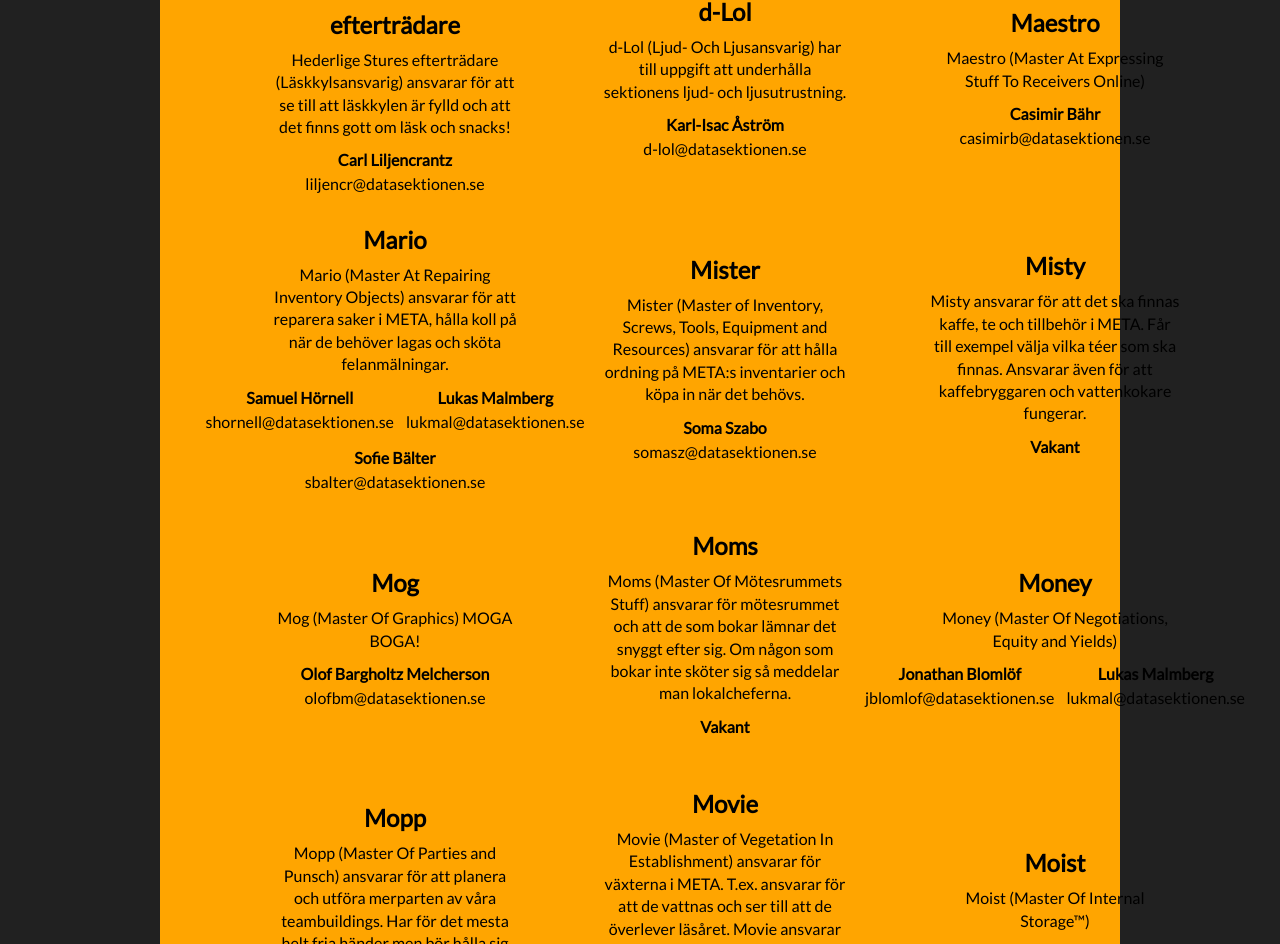
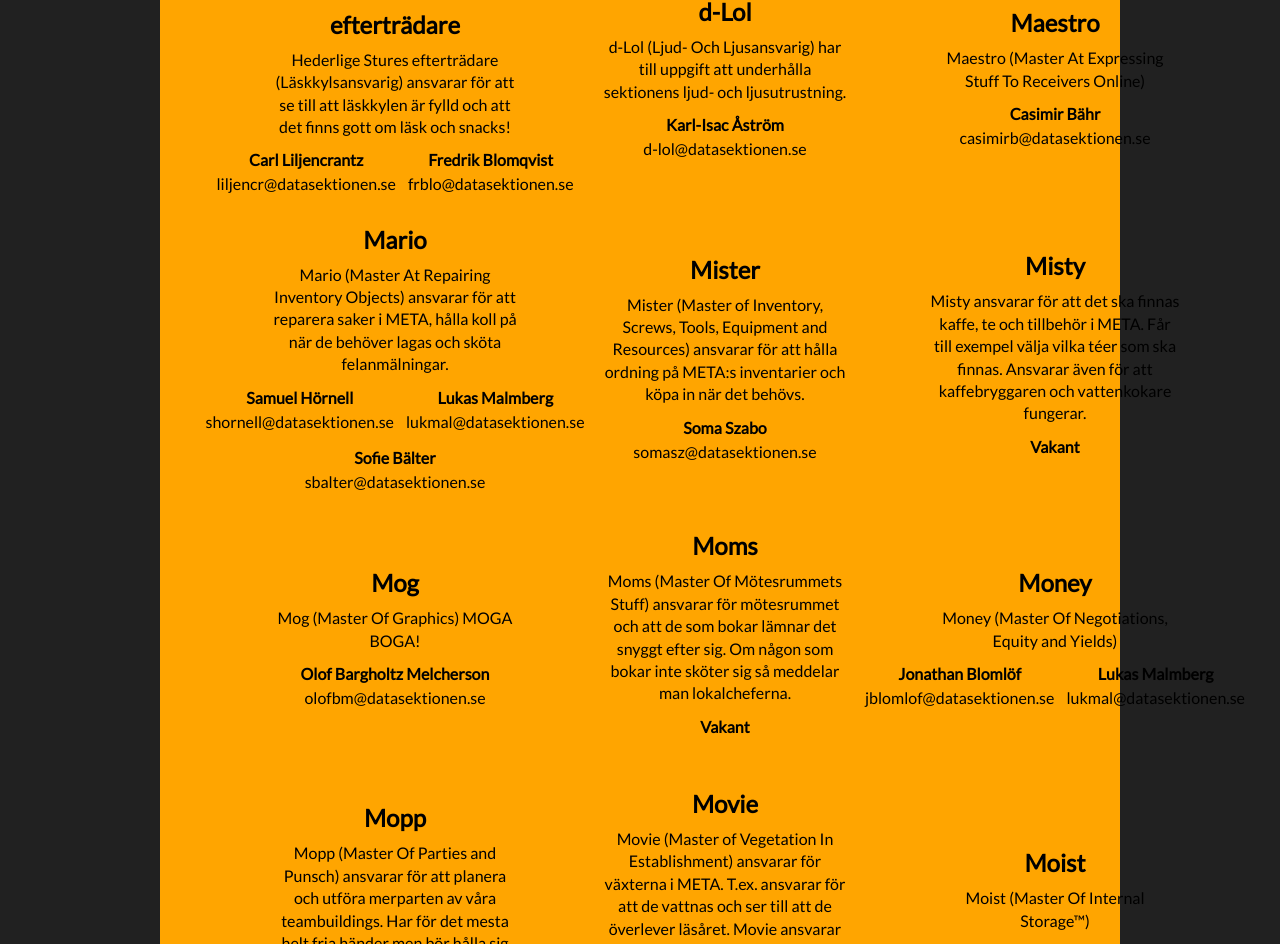
Before and after one commit to datasektionen/bea, a Next.js app: page /about in a window 1280 px wide. Shown: the part 1304-2248 px from the top of the page. Built offline with nearby package versions, Linux system fonts and the light colour scheme.

Commit message:
Add Fredrik to Laskkyl

```diff
--- a/src/app/about/data.ts
+++ b/src/app/about/data.ts
@@ -22,6 +22,11 @@ export const internFunkisar: Record<Role, Person[]> = {
         {
             name: 'Carl Liljencrantz',
             email: 'liljencr',
+            emailType: 'data',
+        },
+        {
+            name: 'Fredrik Blomqvist',
+            email: 'frblo',
             emailType: 'data',
         },
     ],
```
